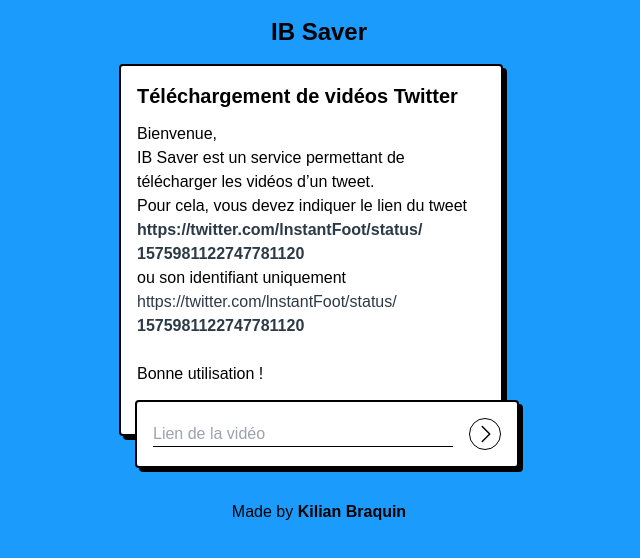
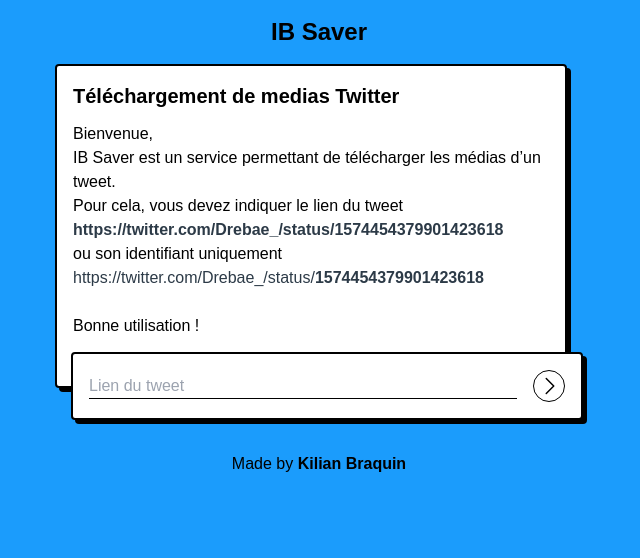
Before and after one commit to kilianbraquin/ib-saver, a Next.js app: page / in a window 1280 px wide. Shown: the top 558 px of the page, without its empty margins (321-961 px from the left). Built offline with nearby package versions, Linux system fonts and the light colour scheme; no server answers; a web font is replaced by a local one.

Commit message:
fix: long words in description

```diff
--- a/src/components/atoms/Box.tsx
+++ b/src/components/atoms/Box.tsx
@@ -13,7 +13,7 @@
     <div
       className={clsx(
         className,
-        "border-2 border-black rounded inline-block shadow-box max-w-sm p-4 bg-white"
+        "border-2 border-black rounded inline-block shadow-box w-full max-w-lg p-4 bg-white"
       )}
     >
       {children}
--- a/src/components/organisms/FormSearchTweet.tsx
+++ b/src/components/organisms/FormSearchTweet.tsx
@@ -20,7 +20,7 @@
         <input
           type="text"
           className="border-b border-black flex-1 rounded-none"
-          placeholder="Lien de la vidéo"
+          placeholder="Lien du tweet"
           value={inputValue}
           onChange={(e) => setInputValue(e.currentTarget.value)}
           required
--- a/src/components/templates/HomepageTemplate.tsx
+++ b/src/components/templates/HomepageTemplate.tsx
@@ -6,29 +6,29 @@
 
 export const HomepageTemplate: FC = () => {
   return (
-    <div className="container mx-auto flex flex-col items-center pb-safe bg-blue">
+    <div className="container mx-auto flex flex-col items-center">
       <header className="py-4">
         <div className="font-extrabold text-2xl">IB Saver</div>
       </header>
-      <main className="relative mr-4 mb-16">
+      <main className="relative -translate-x-2 mb-16 max-w-full">
         <Box className="pb-12">
-          <Title>Téléchargement de vidéos Twitter</Title>
-          <p className="whitespace-normal">
+          <Title>Téléchargement de medias Twitter</Title>
+          <p className="break-words">
             Bienvenue,
             <br />
-            IB Saver est un service permettant de télécharger les vidéos d’un
+            IB Saver est un service permettant de télécharger les médias d’un
             tweet.
             <br />
             Pour cela, vous devez indiquer le lien du tweet
             <br />
             <span className="text-darkGray">
-              <b>https://twitter.com/lnstantFoot/status/ 1575981122747781120</b>
+              <b>https://twitter.com/Drebae_/status/1574454379901423618</b>
             </span>
             <br />
             ou son identifiant uniquement
             <br />
             <span className="text-darkGray">
-              https://twitter.com/lnstantFoot/status/ <b>1575981122747781120</b>
+              https://twitter.com/Drebae_/status/<b>1574454379901423618</b>
             </span>
             <br />
             <br />
@@ -37,7 +37,7 @@
         </Box>
         <FormSearchTweet />
       </main>
-      <footer>
+      <footer className="pb-safe">
         <p>
           Made by{" "}
           <Link href="#">
```
